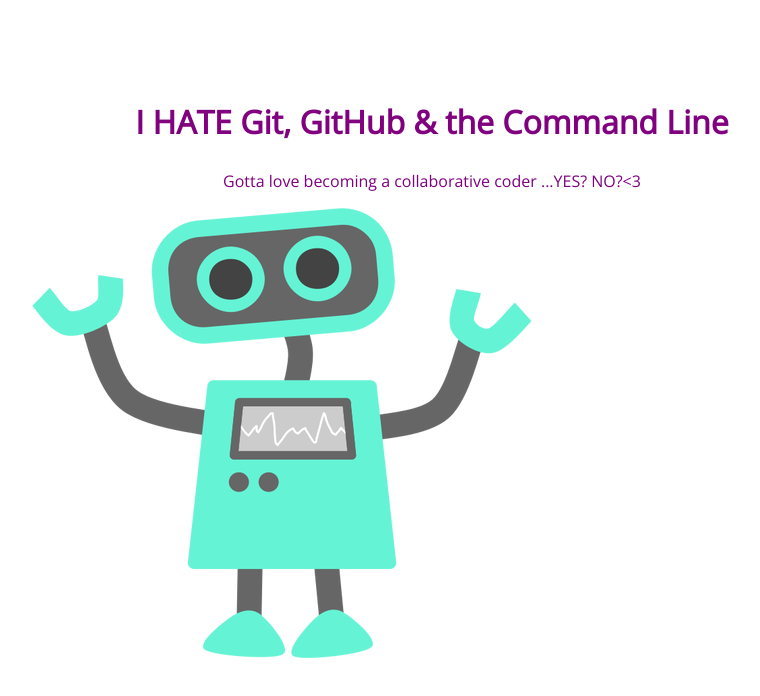
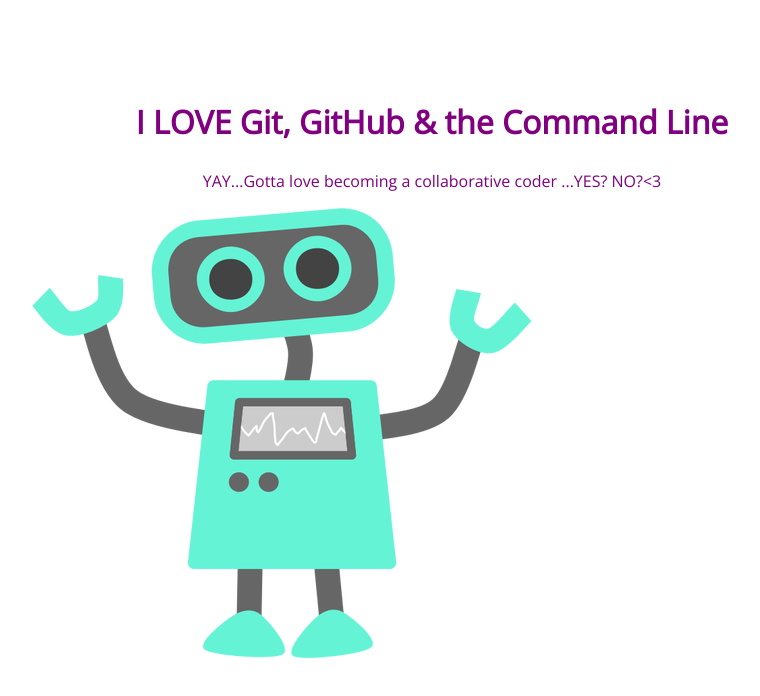
Before and after one commit to imanb17/105-project, a plain HTML site: page index.html in a window 1280 px wide. Shown: the whole page, without its empty margins (208-968 px from the left). Drawn offline with nearby package versions, Linux system fonts and the light colour scheme.

Commit message:
I love git message

```diff
--- a/index.html
+++ b/index.html
@@ -8,8 +8,8 @@
 </head>
 <body>
 	<section>
-		<h1>I HATE Git, GitHub & the Command Line</h1>
-		<p>Gotta love becoming a collaborative coder ...YES? NO?<3</p>
+		<h1>I LOVE Git, GitHub & the Command Line</h1>
+		<p>YAY...Gotta love becoming a collaborative coder ...YES? NO?<3</p>
 		<img src="img/happy-blue-robot.png">
 	</section>
 </body>
```
